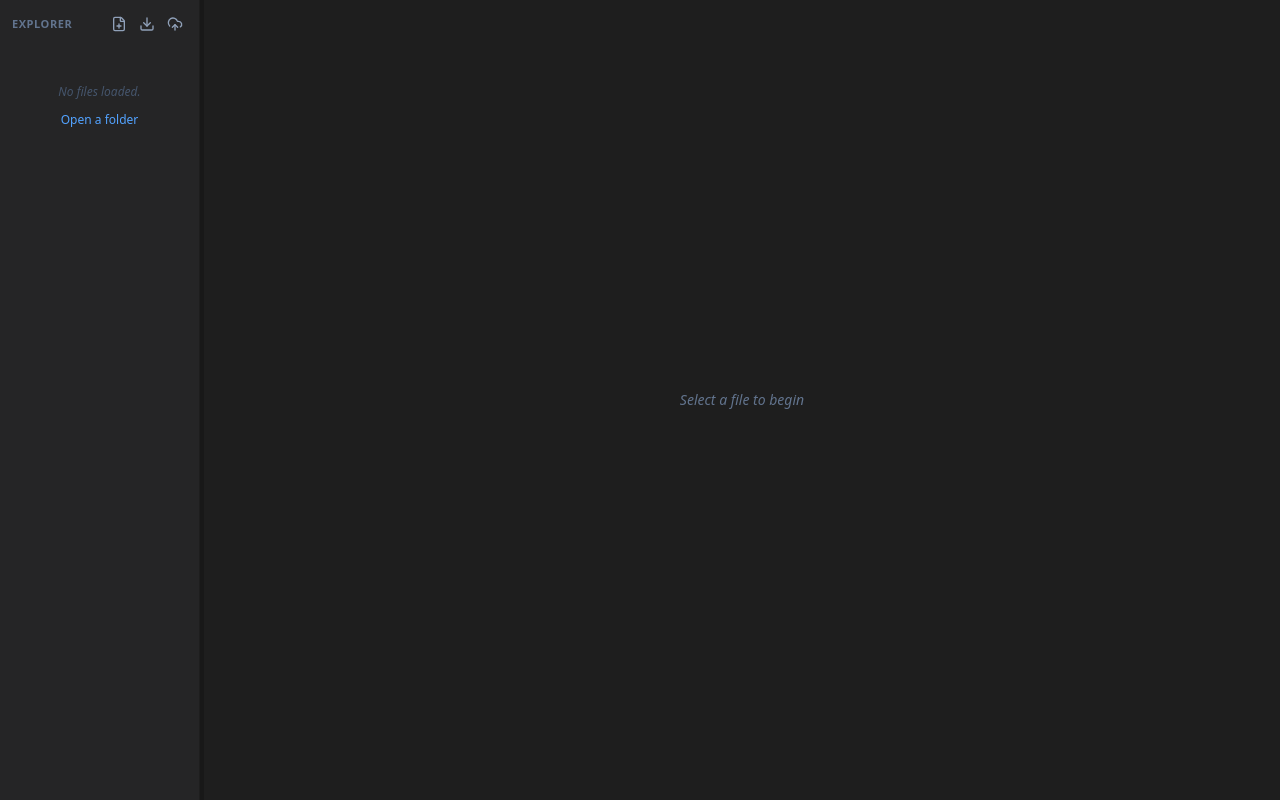
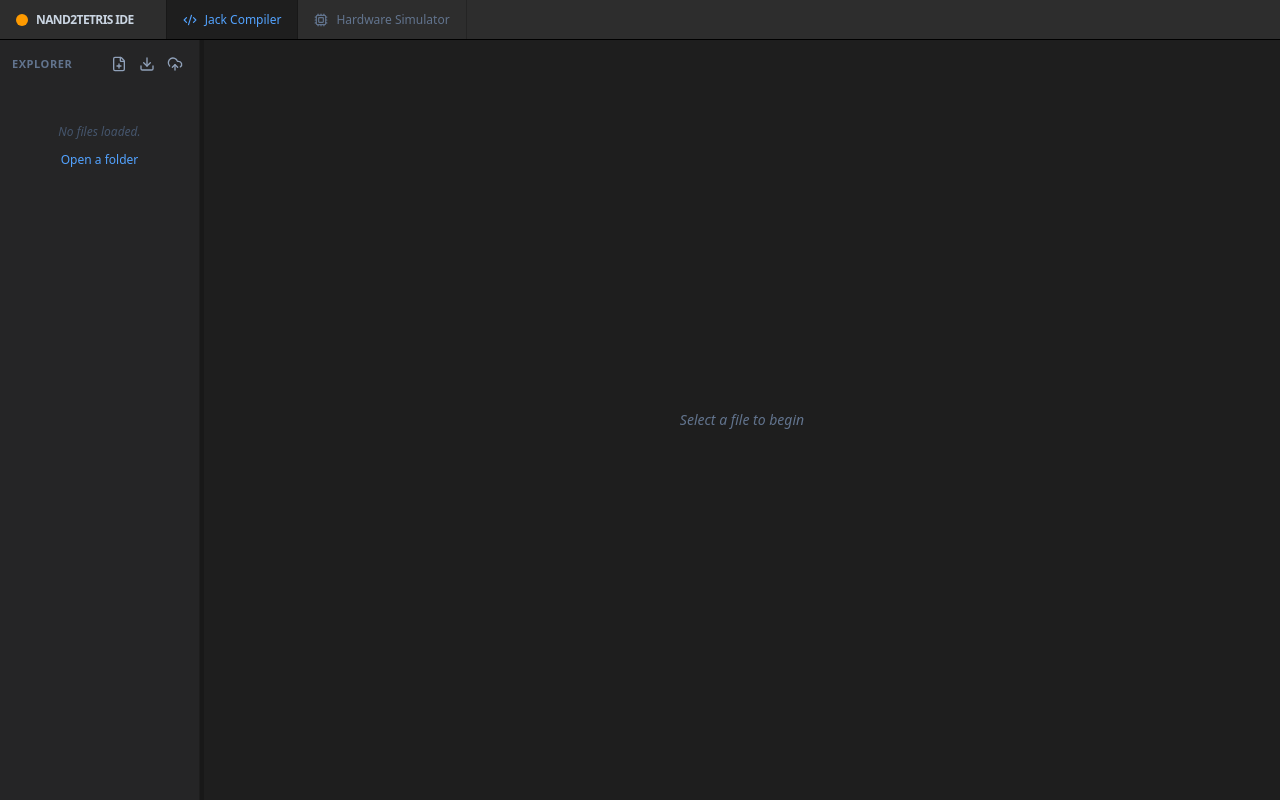
Before and after one commit to rockclimber147/Nand2TetrisIDE, a React (Vite) app: page / in a window 1280 px wide. Built offline with nearby package versions, Linux system fonts and the light colour scheme.

Commit message:
add quick hdl to app

```diff
--- a/src/App.tsx
+++ b/src/App.tsx
@@ -1,11 +1,65 @@
+import { useState } from 'react';
 import { IDE } from './components/IDE';
 import { JackMonacoSpec } from './core/Languages/Jack/JackMonacoSpec';
 import { JackDriver } from './core/Languages/Jack/JackDriver';
+import { HDLMonacoSpec } from './core/Languages/HDL/HDLMonacoSpec';
+import { HDLDriver } from './core/Languages/HDL/HDLDriver';
+import { Cpu, Code2 } from 'lucide-react';
+
+type EditorMode = 'jack' | 'hdl';
 
 export default function App() {
+  const [mode, setMode] = useState<EditorMode>('jack');
+
   return (
-    <div className="h-screen w-screen overflow-hidden">
-      <IDE languageSpec={JackMonacoSpec} driver={new JackDriver()} title="Jack Compiler" />
+    <div className="h-screen w-screen overflow-hidden flex flex-col bg-[#1e1e1e]">
+      {/* Root Language Switcher */}
+      <div className="flex bg-[#2d2d2d] border-b border-black h-10 shrink-0 items-center px-4 gap-4">
+        <div className="flex items-center gap-2 mr-4">
+          <div className="w-3 h-3 rounded-full bg-amber-500" />
+          <span className="text-xs font-bold text-slate-300 uppercase tracking-tighter">Nand2Tetris IDE</span>
+        </div>
+
+        <nav className="flex h-full">
+          <button
+            onClick={() => setMode('jack')}
+            className={`px-4 text-xs flex items-center gap-2 transition-colors border-x border-black/20 ${
+              mode === 'jack' ? 'bg-[#1e1e1e] text-blue-400' : 'text-slate-500 hover:text-slate-300'
+            }`}
+          >
+            <Code2 size={14} />
+            Jack Compiler
+          </button>
+          <button
+            onClick={() => setMode('hdl')}
+            className={`px-4 text-xs flex items-center gap-2 transition-colors border-r border-black/20 ${
+              mode === 'hdl' ? 'bg-[#1e1e1e] text-blue-400' : 'text-slate-500 hover:text-slate-300'
+            }`}
+          >
+            <Cpu size={14} />
+            Hardware Simulator
+          </button>
+        </nav>
+      </div>
+
+      {/* Main IDE View */}
+      <div className="flex-1 min-h-0">
+        {mode === 'jack' ? (
+          <IDE
+            key="jack-ide" // Key ensures state reset when switching modes
+            languageSpec={JackMonacoSpec}
+            driver={new JackDriver()}
+            title="Jack Compiler"
+          />
+        ) : (
+          <IDE
+            key="hdl-ide"
+            languageSpec={HDLMonacoSpec}
+            driver={new HDLDriver()}
+            title="Hardware Simulator"
+          />
+        )}
+      </div>
     </div>
   );
 }
```
